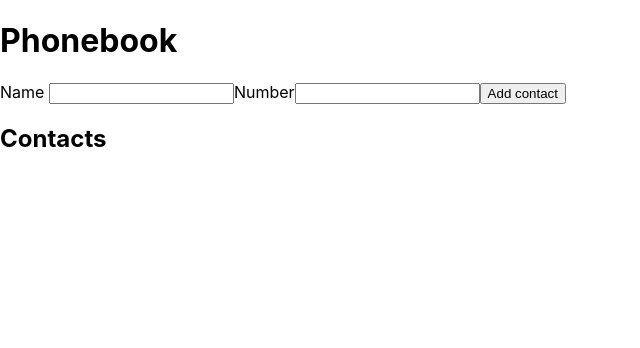
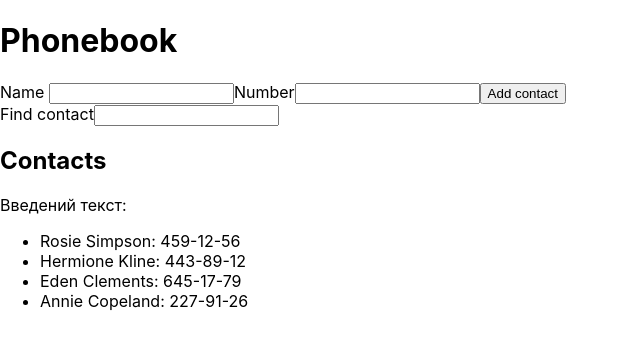
Before and after one commit to Jakson2023/goit-react-hw-02-phonebook, a React (Create React App) app: page / in a window 1280 px wide. Shown: the top 348 px of the page, without its empty margins (0-640 px from the left). Built offline with nearby package versions, Linux system fonts and the light colour scheme.

Commit message:
Update App.jsx

```diff
--- a/src/components/App.jsx
+++ b/src/components/App.jsx
@@ -8,13 +8,21 @@ const PhonebookSchema = Yup.object().shape({
     .min(2, 'Too Short!')
     .max(50, 'Too Long!')
     .required('Name may contain only letters, apostrophe, dash and spaces.')
-    .matches(/^[a-zA-Z\s'-]+$/, 'Name may contain only letters, apostrophe, dash and spaces.')
+    .matches(/[a-zA-Zа-яА-ЯЄєІіЇї]+(([' -][a-zA-Zа-яА-ЯЄєІіЇї ])?[a-zA-Zа-яА-ЯЄєІіЇї]*)*$/, 'Name may contain only letters, apostrophe, dash and spaces.'),
+    number: Yup.string()
+    .matches(/^\d+$/, 'Phone number must contain only digits.')
 
 });
 
 export class App extends Component {
   state = {
-    contacts: [],
+    contacts: [
+      {id: 'id-1', name: 'Rosie Simpson', number: '459-12-56'},
+      {id: 'id-2', name: 'Hermione Kline', number: '443-89-12'},
+      {id: 'id-3', name: 'Eden Clements', number: '645-17-79'},
+      {id: 'id-4', name: 'Annie Copeland', number: '227-91-26'},
+    ],
+    filter: '',
     name: '',
     number: ''
   };
@@ -24,7 +32,19 @@ export class App extends Component {
       contacts: [...prevState.contacts,  { id: nanoid(), ...newContact }],
     }));
   };
+
+inputSearch = e => {
+  this.setState({ filter: e.target.value });
+
+}
+
+
+
   render() {
+
+
+
+
     return (
       <div>
         <h1>Phonebook</h1>
@@ -40,12 +60,20 @@ export class App extends Component {
             <label htmlFor="name">Name </label>
             <Field name="name" type="text" />
             <ErrorMessage name="name" />
-            <label htmlFor="name">Number</label>
-            <Field name="number" type="tel" />
+            <label htmlFor="number">Number</label>
+            <Field name="number" type="tel"  />
             <button type="submit">Add contact</button>
           </Form>
         </Formik>
+        <label htmlFor="search"> Find contact</label>
+<input type="text" value = {this.state.filter} onChange={this.inputSearch} />
         <h2>Contacts</h2>
+
+
+        <p>Введений текст: {this.state.filter}</p>
+
+
+
         <ul>
           {this.state.contacts.map(contact => (
             <li key={contact.id}>{contact.name}{ `: `}{contact.number}</li>
```
